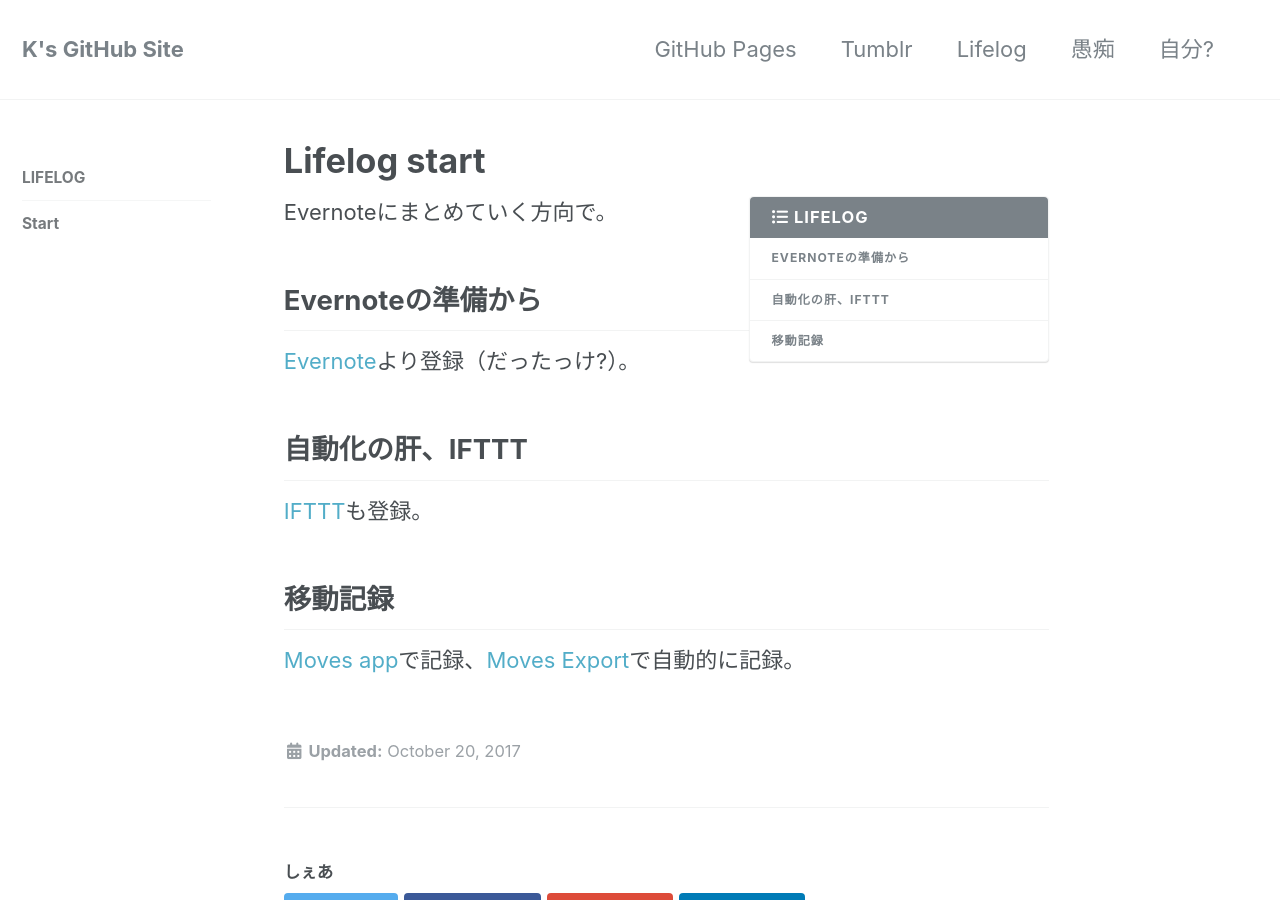
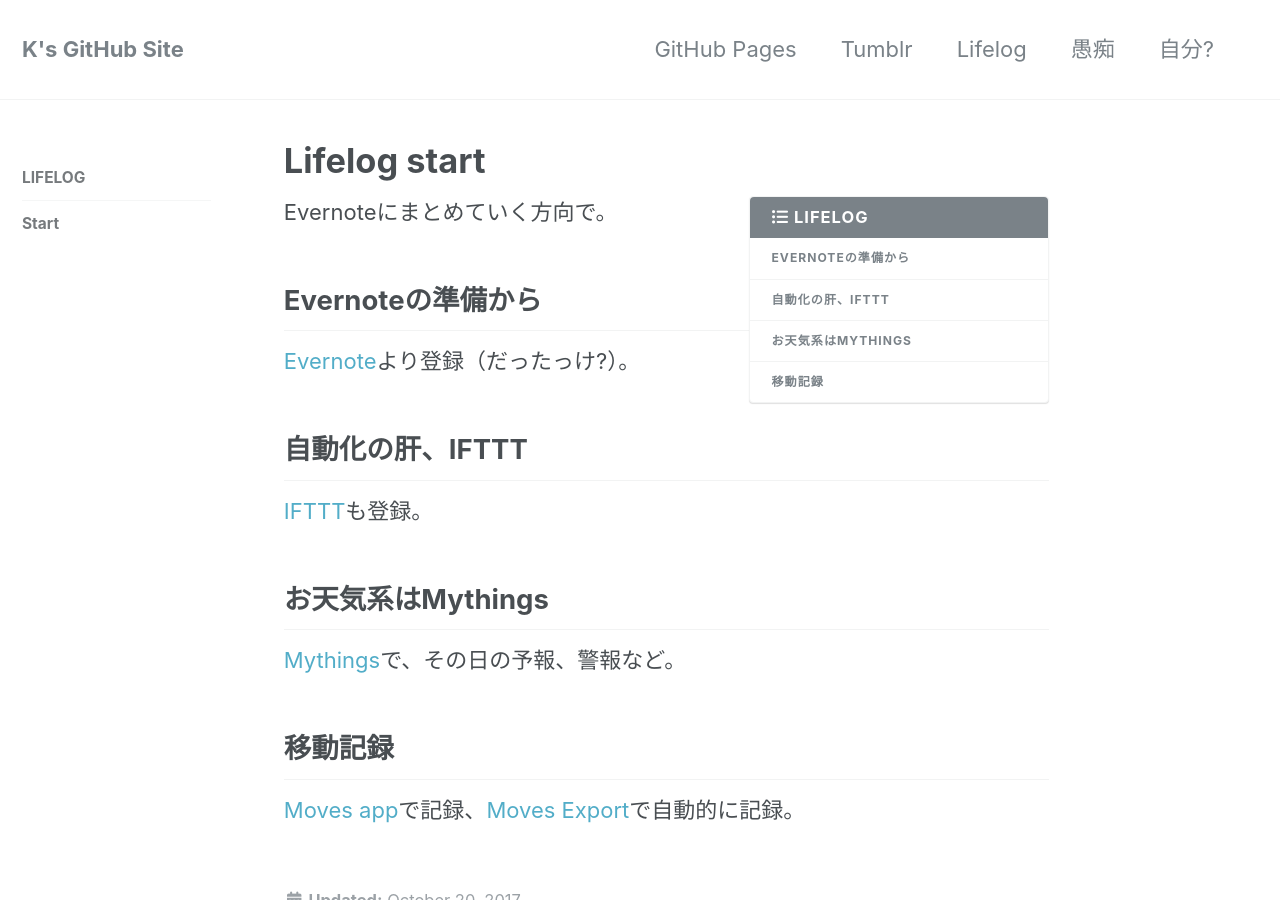
Before and after one commit to laureltreetop/laureltreetop.github.io, a Jekyll site: the page built from _lifelog/01-lifelog-start.md, in a window 1280 px wide and 900 px high. Built offline with Jekyll 4.4.1, drawn with Linux system fonts in a browser that asks for light colours; nearby versions of some CDN libraries; comment, search, counter and statistics services are not loaded.

Commit message:
Update 01-lifelog-start.md

```diff
--- a/_lifelog/01-lifelog-start.md
+++ b/_lifelog/01-lifelog-start.md
@@ -12,5 +12,8 @@
 ## 自動化の肝、IFTTT
 [IFTTT](https://ifttt.com)も登録。
 
+## お天気系はMythings
+[Mythings](https://mythings.yahoo.co.jp/)で、その日の予報、警報など。
+
 ## 移動記録
 [Moves app](http://www.moves-app.com/)で記録、[Moves Export](http://www.moves-export.com/)で自動的に記録。
```
